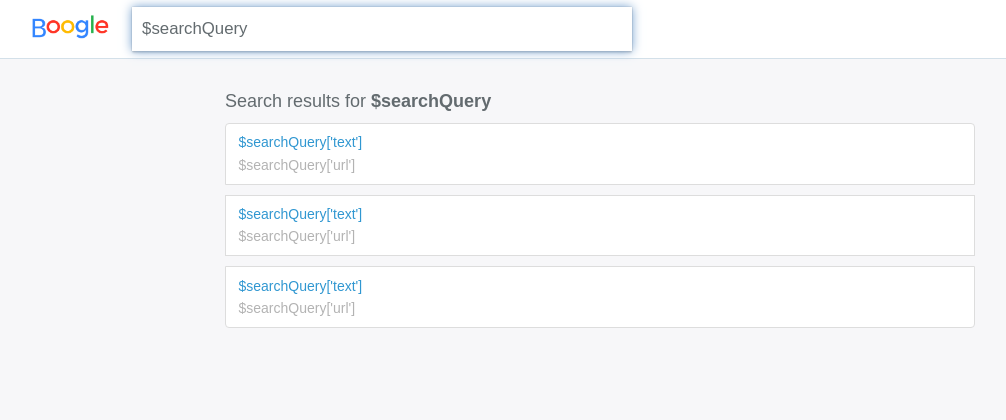
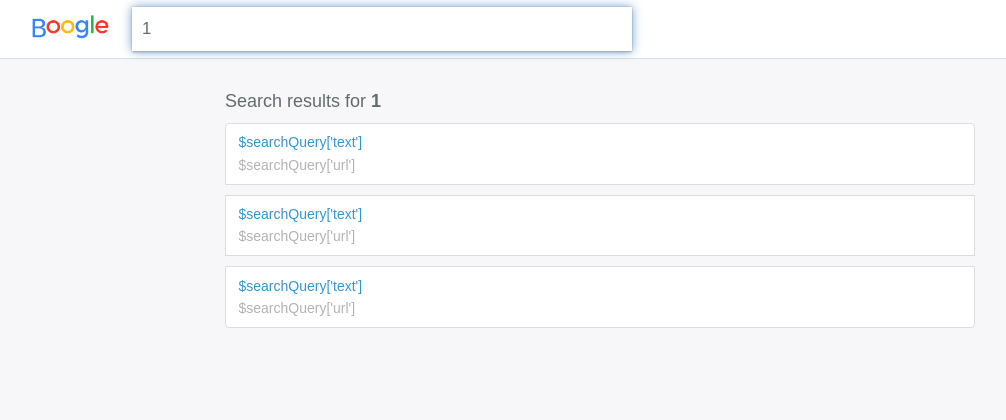
Before and after one commit to tk026/boogle, a PHP site: page /results.php?q=1 in a window 1280 px wide. Shown: the top 420 px of the page, without its empty margins (40-1046 px from the left). Run offline with PHP 8.4, Linux system fonts and the light colour scheme.

Commit message:
Step three
Change references to $searchQuery to display your searched term. You
will need to do this in two places: The input field and where it says
"You searched for..."

```diff
--- a/results.php
+++ b/results.php
@@ -1,3 +1,6 @@
+<?php
+  $searchQuery = $_GET['q'];
+?>
 <!DOCTYPE html>
 <html lang="en-nz">
 <head>
@@ -33,7 +36,7 @@
         <li>
           <form action="results.php" method="GET">
             <div class="field top-bar-search" id="searchform">
-              <input type="text" name="q" autofocus required value="$searchQuery" />
+              <input type="text" name="q" autofocus required value="<?= $searchQuery; ?>" />
             </div>
           </form>
         </li>
@@ -46,7 +49,7 @@
 <div class="container">
   <div class="row">
     <div class="col-md-8 col-md-offset-2">
-      <h4>Search results for <strong>$searchQuery</strong></h4>
+      <h4>Search results for <strong><?= $searchQuery; ?></strong></h4>
       <!-- Displayed results -->
       <ul class="list-group">
         <!-- Single Result -->
```
